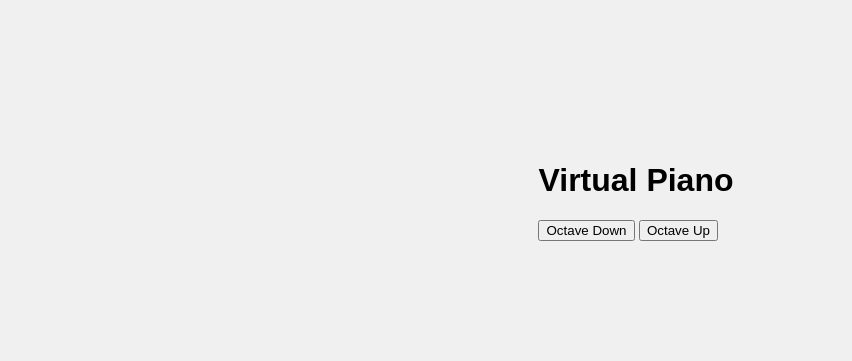
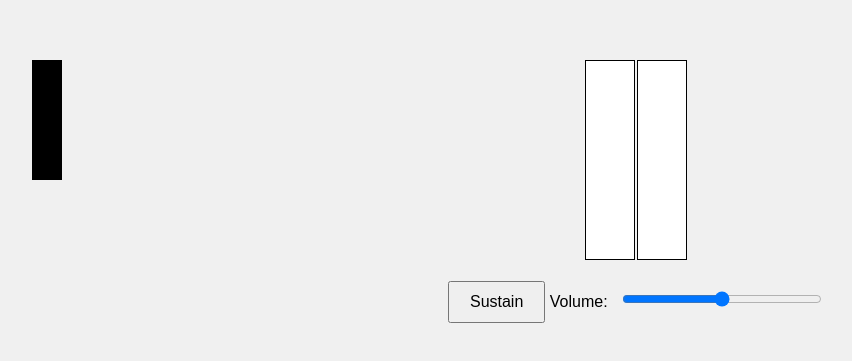
Before and after one commit to cardinal-archive/vKeyboard, a plain HTML site: page index.html in a window 1280 px wide. Shown: the part 209-570 px from the top of the page, without its empty margins (4-856 px from the left). Drawn offline with Linux system fonts and the light colour scheme.

Commit message:
Update index.html

```diff
--- a/index.html
+++ b/index.html
@@ -7,26 +7,17 @@
     <link rel="stylesheet" href="style.css">
 </head>
 <body>
-    <div class="piano-container">
-        <h1>Virtual Piano</h1>
-        <div class="octave-controls">
-            <button id="octave-down">Octave Down</button>
-            <button id="octave-up">Octave Up</button>
+    <div class="container">
+        <div class="piano">
+            <button class="key white" data-note="C3"></button>
+            <button class="key black" data-note="C#3"></button>
+            <button class="key white" data-note="D3"></button>
+            <!-- Add more keys here -->
         </div>
-        <div class="piano">
-            <div class="white-key" data-note="C3"></div>
-            <div class="black-key" data-note="C#3"></div>
-            <div class="white-key" data-note="D3"></div>
-            <div class="black-key" data-note="D#3"></div>
-            <div class="white-key" data-note="E3"></div>
-            <div class="white-key" data-note="F3"></div>
-            <div class="black-key" data-note="F#3"></div>
-            <div class="white-key" data-note="G3"></div>
-            <div class="black-key" data-note="G#3"></div>
-            <div class="white-key" data-note="A3"></div>
-            <div class="black-key" data-note="A#3"></div>
-            <div class="white-key" data-note="B3"></div>
-            <div class="white-key" data-note="C4"></div>
+        <div class="controls">
+            <button id="sustain-button">Sustain</button>
+            <label for="volume-control">Volume:</label>
+            <input type="range" id="volume-control" min="0" max="1" step="0.01" value="0.5">
         </div>
     </div>
     <script src="script.js"></script>
```
